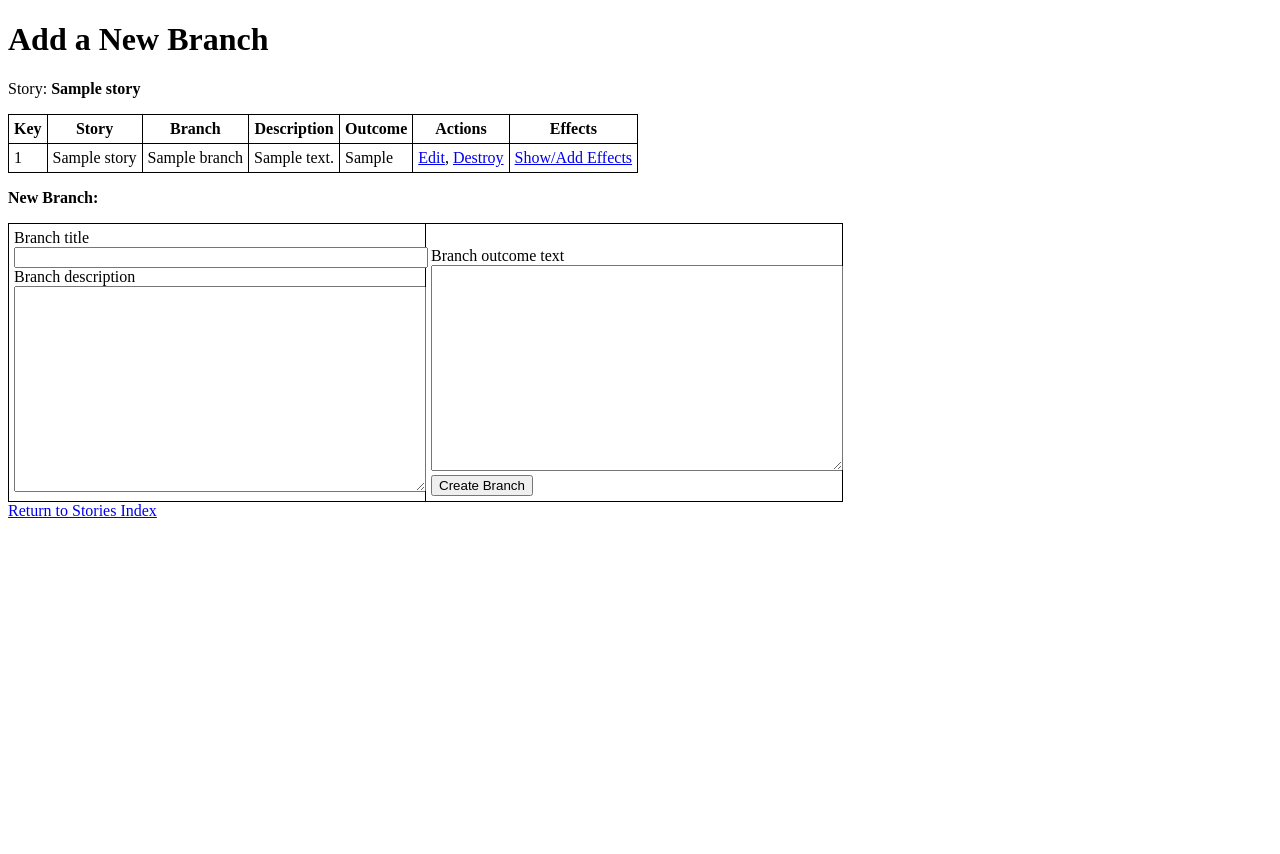
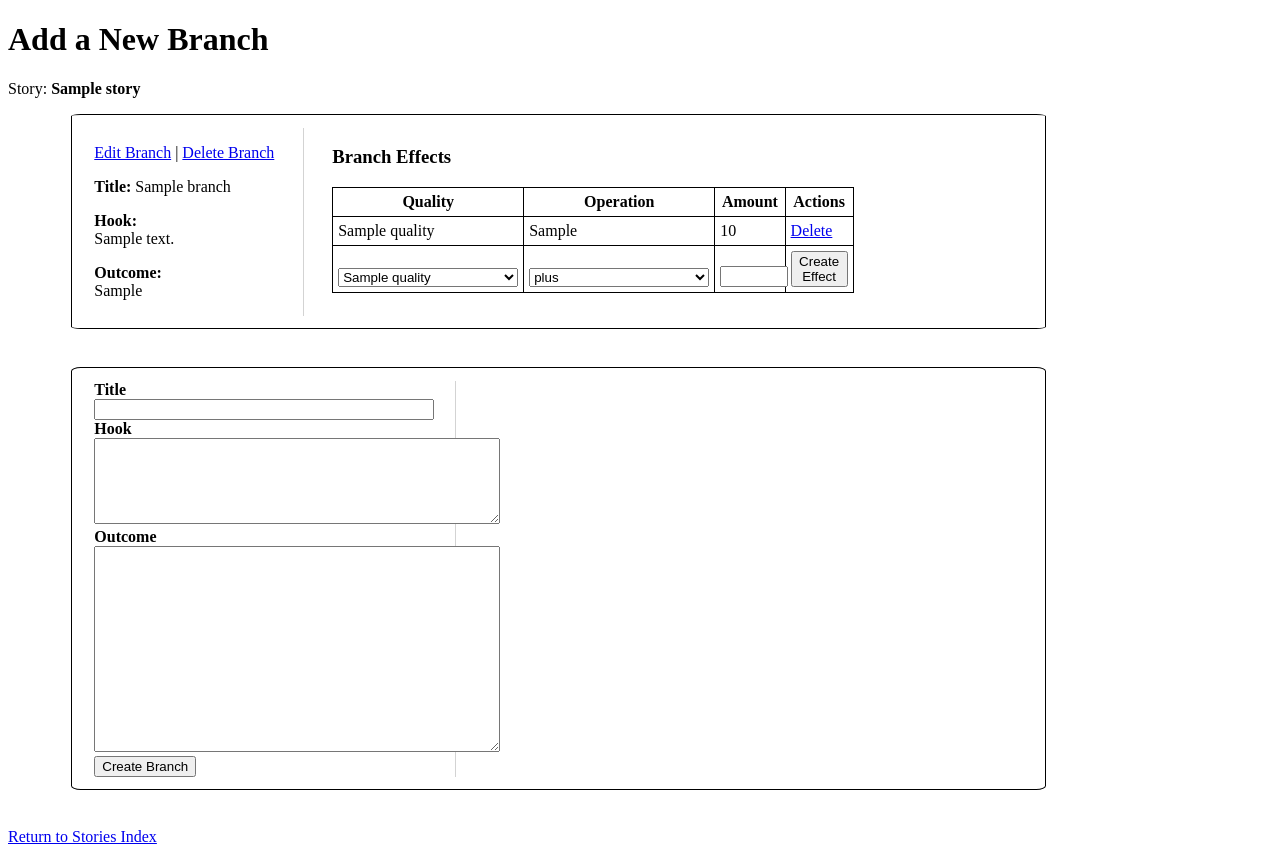
Before and after one commit to julianazhu/the-last-station, a Rails app: page /branches/new?story_id=1 in a window 1280 px wide. Before the commit the page ends 518 px from the top, so only its background shows below. Run offline with Rails 7, Linux system fonts and the light colour scheme; tables that the repository leaves empty hold one stand-in row (values such as "Sample post"); style sheets or scripts are compiled from the project's sources; some libraries are stand-ins or nearby versions.

Commit message:
Moved Effects Logic into Branches Controller

```diff
--- a/app/assets/stylesheets/application.css
+++ b/app/assets/stylesheets/application.css
@@ -74,9 +74,8 @@ textarea {
 
 #requirementform {
   float: left;
-  padding: 1%;
+  padding: 0% 1% 0% 3%;
   max-width: 46%;
-  padding: 0% 1% 0% 3%;
 }
 
 #requirement_amount{
@@ -86,3 +85,30 @@ textarea {
 #requirement_operation{
   max-width: 110px;
 }
+
+.branch_card{
+  width: 75%;
+  border: 1px solid #000000;
+  border-radius: 1%;
+  padding: 1%;
+  margin-left: 5%;
+  margin-bottom: 3%;
+  overflow: hidden;
+}
+
+.branch_card_left_column{
+  float: left;
+  padding: 0% 3% 0% 1%;
+  max-width:35%;
+  border-right: 1px solid #d3d3d3;
+}
+
+.branch_card_right_column{
+  float: left;
+  max-width: 55%;
+  padding: 0% 1% 0% 3%;
+}
+
+#branch_description{
+  height:80px;
+}
--- a/app/controllers/branches_controller.rb
+++ b/app/controllers/branches_controller.rb
@@ -1,10 +1,13 @@
 class BranchesController < ApplicationController
-before_action :find_branch, only: [:show, :edit, :update, :destroy]
+before_action :find_branch, only: [:show, :edit, :update, :destroy, :update_or_create_effect]
 before_action :get_all_qualities_and_stories, only: [:new, :edit, :create]
-before_action :get_root_story, only: [:new, :create]
+before_action :get_root_story, only: [:new, :create, :edit]
+before_action :new_effect, only: [:new, :edit]
 
   def find_branch
-    @branch = Branch.find(params[:branch_id])
+    unless params[:branch_id].nil?
+      @branch = Branch.find(params[:branch_id])
+    end
   end
 
   def get_all_qualities_and_stories
@@ -25,6 +28,31 @@ before_action :get_root_story, only: [:new, :create]
                 :story_id => @branch.story_id
   end
 
+  def update_or_create_effect
+    @story = @branch.story
+    @qualities = Quality.all
+    @branch.save
+    @branches = @story.branches
+    @effect = Effect.find_or_initialize_by(:branch_id => @branch.id, :quality_id => params[:effect][:quality_id])
+    @effect.attributes = effect_params
+    if  @effect.save
+      redirect_to :action => 'edit', :id => @branch.id
+    else
+      @effects = @branch.effects
+      render 'edit'
+    end
+  end
+
+  def destroy_effect
+    @effect = Effect.find(params[:effect_id])
+    @effect.destroy
+    redirect_to new_branch_path(@branch)
+  end
+
+  def new_effect
+    @effect = Effect.new
+  end
+
   def index
     @branches = Branch.all
   end
@@ -40,6 +68,9 @@ before_action :get_root_story, only: [:new, :create]
   end
 
   def edit
+    @branches = Branch.all
+    @branch = Branch.find(params[:id])
+    @story = @branch.story
   end
 
   def create
@@ -64,7 +95,12 @@ before_action :get_root_story, only: [:new, :create]
     redirect_to_new_branch
   end
 
+  private
   def branch_params
     params.require(:branch).permit(:story_id, :title, :description, :outcome)
   end
+
+  def effect_params
+    params.require(:effect).permit(:branch_id, :quality_id, :operation, :amount)
+  end
 end
--- a/app/views/branches/_branchform.html.erb
+++ b/app/views/branches/_branchform.html.erb
@@ -1,22 +1,34 @@
-<div id="branch">
+<% @branches.each do |branch| %>
+  <div class="branch_card">
+    <div class ="branch_card_left_column">
+      <p>
+        <%= link_to 'Edit Branch', edit_branch_path(branch, :branch_id => branch.id,:story_id => @story_id) %> |
+        <%= link_to 'Delete Branch', branch_path(branch), method: :delete %>
+      </p>
+      <p><b>Title: </b><%= branch.title %></p>
+      <p><b>Hook: </b><br><%= branch.description %></p>
+      <p><b>Outcome: </b><br><%= branch.outcome %></p>
+    </div>
+    <div class ="branch_card_right_column">
+      <p><%= render 'effectform', :current_branch => branch %></p>
+    </div>
+  </div>
+<% end %>
+<div class="branch_card">
   <%= form_for @branch do |branch| %>
     <%= render 'branchformerrors' %>
     <%= branch.hidden_field :story_id, :value => @story.id %>
-    <table>
-      <tr>
-        <td>
-          <%= branch.label :branch_title %>
-          <%= branch.text_field :title %>
-          <%= branch.label :branch_description %>
-          <%= branch.text_area :description %>
-        </td>
-        <td>
-          <%= branch.label :branch_outcome_text %>
-          <%= branch.text_area :outcome %>
-          <br>
-          <%= branch.button :submit, name: "story_id", value: @story.id %>
-        </td>
-      </tr>
-    </table>
+    <div class ="branch_card_left_column">
+      <b><%= branch.label :Title %></b>
+      <%= branch.text_field :title %>
+      <b><%= branch.label(:Hook, class: "branch_description") %></b>
+      <%= branch.text_area :description %>
+      <b><%= branch.label :Outcome %></b>
+      <%= branch.text_area :outcome %>
+      <br>
+      <%= branch.button :submit, name: "story_id", value: @story.id %>
+    </div>
+    <div class ="branch_card_right_column">
+    </div>
   <% end %>
 </div>
--- /dev/null
+++ b/app/views/branches/_effectform.html.erb
@@ -0,0 +1,44 @@
+<h3>Branch Effects</h3>
+<table>
+  <tr>
+    <th>Quality</th>
+    <th>Operation</th>
+    <th>Amount</th>
+    <th>Actions</th>
+  </tr>
+  <% current_branch.effects.each do |effect| %>
+  <tr>
+    <td><%= effect.quality.name %></td>
+    <td><%= effect.operation %></td>
+    <td><%= effect.amount %></td>
+    <td>
+      <%= link_to 'Delete', destroy_effect_branch_path(:effect_id => effect, :id => current_branch.id), method: :delete %>
+    </td>
+  </tr>
+  <% end %>
+  <%= form_for @effect, :url => url_for(:controller => 'branches', :action => 'update_or_create_effect') do |effect| %>
+    <%= render 'effectformerrors' %>
+    <%= effect.hidden_field :branch_id, :value => current_branch.id %>
+    <tr>
+      <td>
+      <%= effect.select(:quality_id) do %>
+        <% @qualities.collect{|q| [q.name, q.id]}.each do |c| -%>
+          <% if @effect.quality_id == c.last %>
+            <%= content_tag(:option, c.first, value: c.last, :selected => true) %>
+          <% else %>
+            <%= content_tag(:option, c.first, value: c.last) %>
+          <% end %>
+        <% end %>
+      <% end %>
+      </td>
+      <td>
+        <%= effect.select(:operation, options_for_select([['plus','plus'],['minus','minus']])) %>
+      </td>
+      <td>
+        <%= effect.text_field :amount %>
+      </td>
+      <td>
+        <%= effect.button :submit, name: "branch_id", value: current_branch.id %>
+    </tr>
+  <% end %>
+</table>
--- /dev/null
+++ b/app/views/branches/_effectformerrors.html.erb
@@ -0,0 +1,9 @@
+ <% if @effect.errors.any? %>
+    <div id="error_explanation">
+      <ul>
+        <% @effect.errors.full_messages.each do |msg| %>
+          <li><%= msg %></li>
+        <% end %>
+      </ul>
+    </div>
+  <% end %>
--- a/app/views/branches/edit.html.erb
+++ b/app/views/branches/edit.html.erb
@@ -1,3 +1,7 @@
 <h1>Edit Branch</h1>
 
-<%= render 'branchform' %>
+
+  <p>Story: <b><%= @story.title %></b></p>
+  <%= render 'branchform' %>
+
+<%= link_to "Return to Stories Index", stories_path %>
--- a/app/views/branches/new.html.erb
+++ b/app/views/branches/new.html.erb
@@ -2,13 +2,7 @@
 
 <% unless @story_id.nil? %>
   <p>Story: <b><%= @story.title %></b></p>
-    <% if @branches.count > 0 %>
-      <%= render 'branchtable' %>
-    <% else %>
-      <p><i>There are no branches for this story yet.</i></p>
-    <% end %>
+  <%= render 'branchform' %>
 <% end %>
-<p><b>New Branch:</b></p>
-<%= render 'branchform' %>
 
 <%= link_to "Return to Stories Index", stories_path %>
--- a/config/routes.rb
+++ b/config/routes.rb
@@ -9,7 +9,14 @@ Rails.application.routes.draw do
     end
   end
   resources :qualities
-  resources :branches
+  resources :branches do
+    collection do
+      post 'update_or_create_effect'
+    end
+    member do
+      delete 'destroy_effect'
+    end
+  end
   resources :effects
 
   root 'characters#new'
```
